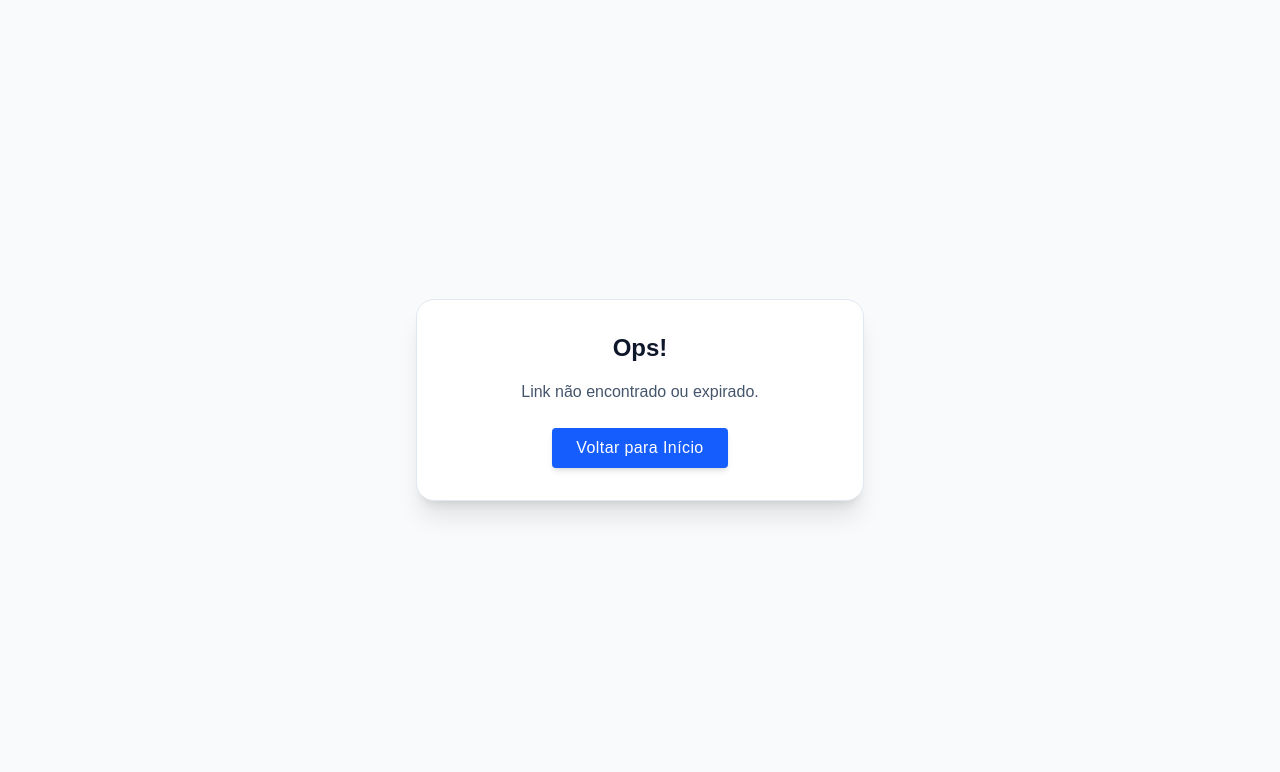
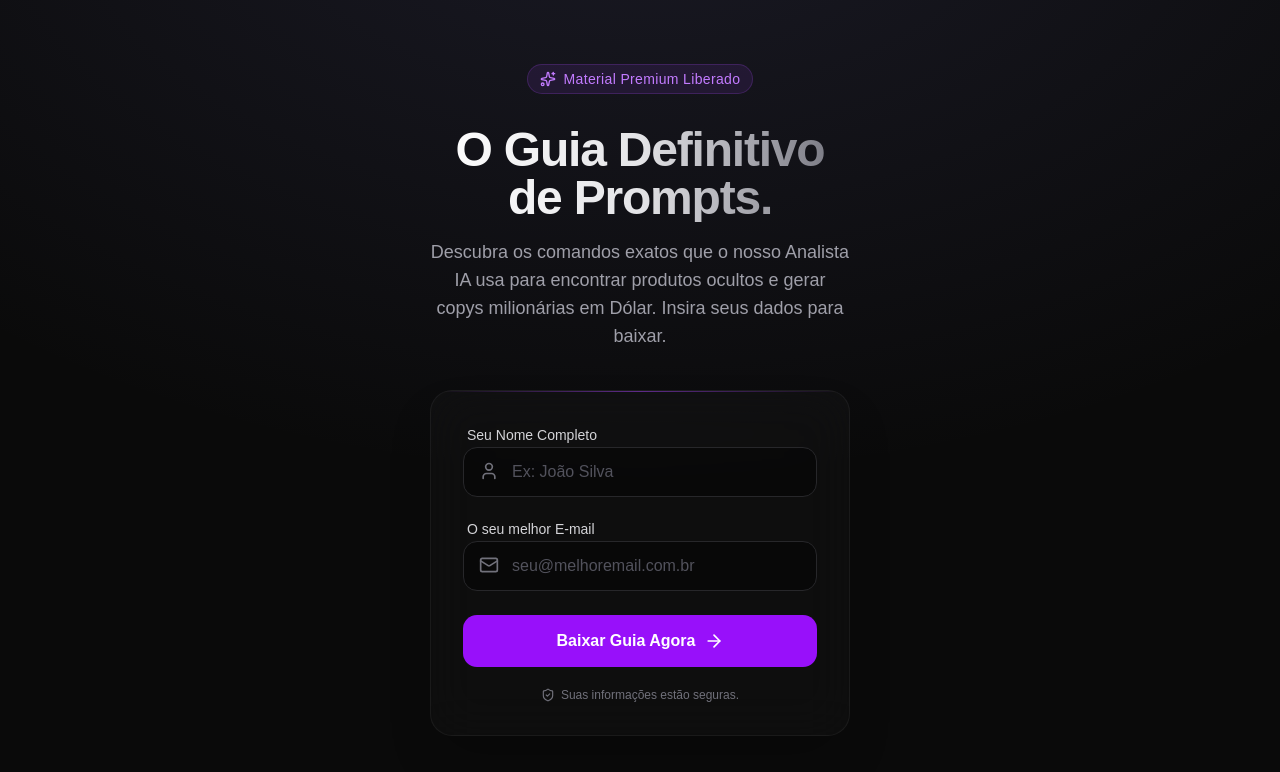
Before and after one commit to LuizChiari/Chiari-E-commerce, a React (Vite) app: page /captura in a window 1280 px wide. Shown: the top 772 px of the page. Built offline with nearby package versions, Linux system fonts and the light colour scheme; no server answers; the database is empty.

Commit message:
feat: Add lead capture page and route
Introduces a new page and route for capturing leads. This page allows users to submit their name and email, with the origin of the lead being dynamically tracked from the URL. Submitted data is stored in the 'leads_v3' table in Supabase.

```diff
--- a/src/App.tsx
+++ b/src/App.tsx
@@ -4,6 +4,7 @@ import RedirectPage from './components/RedirectPage';
 import AdminDashboard from './pages/AdminDashboard';
 import LoginPage from './pages/LoginPage';
 import AnalistaIA from './pages/AnalistaIA';
+import Captura from './pages/Captura';
 import { getSupabase } from './lib/supabase';
 import { Session } from '@supabase/supabase-js';
 import { Loader2, AlertTriangle } from 'lucide-react';
@@ -66,6 +67,9 @@ export default function App() {
         {/* Rota Raiz */}
         <Route path="/" element={<Navigate to="/admin" replace />} />
 
+        {/* Captura de Leads V3 */}
+        <Route path="/captura" element={<Captura />} />
+
         {/* Dynamic Catch-all for Slugs */}
         <Route path="/:slug" element={<RedirectPage />} />
       </Routes>
--- /dev/null
+++ b/src/pages/Captura.tsx
@@ -0,0 +1,140 @@
+import React, { useState } from 'react';
+import { useSearchParams } from 'react-router-dom';
+import { getSupabase } from '../lib/supabase';
+import { Toaster, toast } from 'sonner';
+import { ArrowRight, Mail, User, ShieldCheck, Sparkles, Download } from 'lucide-react';
+
+export default function Captura() {
+  const [searchParams] = useSearchParams();
+  const [name, setName] = useState('');
+  const [email, setEmail] = useState('');
+  const [loading, setLoading] = useState(false);
+  const [success, setSuccess] = useState(false);
+
+  // Captura a origem dinâmica via ?origem=anuncio_fb_01 na URL (se não houver, seta "organico-hub")
+  const origin = searchParams.get('origin') || searchParams.get('origem') || 'organico-hub';
+
+  const handleSubmit = async (e: React.FormEvent) => {
+    e.preventDefault();
+    setLoading(true);
+
+    try {
+      const supabase = getSupabase();
+
+      const { error } = await supabase
+        .from('leads_v3')
+        .insert([
+          { name, email, origin }
+        ]);
+
+      if (error) {
+        throw error;
+      }
+
+      setSuccess(true);
+      toast.success('Guia liberado com sucesso!');
+    } catch (err: any) {
+      console.error('Erro na captura:', err);
+      toast.error(err.message || 'Erro inesperado ao cadastrar formulário.');
+    } finally {
+      setLoading(false);
+    }
+  };
+
+  if (success) {
+    return (
+      <div className="min-h-screen bg-[#0A0A0A] bg-[radial-gradient(ellipse_80%_80%_at_50%_-20%,rgba(120,119,198,0.3),rgba(255,255,255,0))] flex flex-col items-center justify-center p-6 text-white font-sans selection:bg-purple-500/30">
+        <div className="max-w-md w-full bg-white/[0.03] border border-white/[0.08] backdrop-blur-md rounded-2xl p-10 text-center shadow-2xl">
+          <div className="w-16 h-16 bg-purple-500/10 text-purple-400 rounded-full flex items-center justify-center mx-auto mb-6 border border-purple-500/20 shadow-[0_0_30px_rgba(168,85,247,0.2)]">
+            <Download className="w-8 h-8" />
+          </div>
+          <h2 className="text-2xl font-bold mb-4 tracking-tight">Tudo Certo, {name.split(' ')[0]}!</h2>
+          <p className="text-zinc-400 mb-6">
+            O seu acesso ao <strong>Guia de Prompts Master</strong> foi liberado e o material completo foi enviado para o seu e-mail.
+          </p>
+          <button className="bg-purple-600 hover:bg-purple-700 text-white font-bold py-3 px-6 rounded-xl transition-colors w-full">
+            Acessar o Guia Agora
+          </button>
+        </div>
+      </div>
+    );
+  }
+
+  return (
+    <div className="min-h-screen bg-[#0A0A0A] bg-[radial-gradient(ellipse_80%_80%_at_50%_-20%,rgba(120,119,198,0.15),rgba(255,255,255,0))] flex flex-col items-center justify-center p-6 text-white font-sans selection:bg-purple-500/30">
+      <Toaster position="top-center" theme="dark" />
+
+      <div className="w-full max-w-[420px]">
+        {/* Badge Premium */}
+        <div className="flex justify-center mb-8 animate-fade-in">
+          <div className="inline-flex items-center gap-2 px-3 py-1 rounded-full bg-purple-500/10 border border-purple-500/20 text-purple-400 text-sm font-medium tracking-wide">
+            <Sparkles className="w-4 h-4" />
+            Material Premium Liberado
+          </div>
+        </div>
+
+        {/* Copy / Titulo */}
+        <div className="text-center mb-10">
+          <h1 className="text-4xl md:text-5xl font-extrabold tracking-tight mb-4 inline-block bg-gradient-to-r from-white via-zinc-200 to-zinc-500 bg-clip-text text-transparent">
+            O Guia Definitivo de Prompts.
+          </h1>
+          <p className="text-zinc-400 text-lg">
+            Descubra os comandos exatos que o nosso Analista IA usa para encontrar produtos ocultos e gerar copys milionárias em Dólar. Insira seus dados para baixar.
+          </p>
+        </div>
+
+        {/* Captura Card */}
+        <div className="bg-white/[0.02] border border-white/[0.05] shadow-2xl backdrop-blur-xl rounded-3xl p-8 relative overflow-hidden">
+          {/* Subtle Glow inside the card */}
+          <div className="absolute top-0 left-1/2 -translate-x-1/2 w-full h-[1px] bg-gradient-to-r from-transparent via-purple-500/50 to-transparent"></div>
+
+          <form onSubmit={handleSubmit} className="space-y-5">
+            <div className="space-y-2">
+              <label className="text-sm font-medium text-zinc-300 ml-1">Seu Nome Completo</label>
+              <div className="relative group">
+                <User className="absolute left-4 top-3.5 w-5 h-5 text-zinc-500 transition-colors group-focus-within:text-zinc-300" />
+                <input
+                  type="text"
+                  required
+                  placeholder="Ex: João Silva"
+                  className="w-full bg-black/40 border border-zinc-800 focus:border-purple-500 text-white placeholder:text-zinc-600 rounded-xl pl-12 pr-4 py-3 outline-none transition-all duration-300"
+                  value={name}
+                  onChange={(e) => setName(e.target.value)}
+                />
+              </div>
+            </div>
+
+            <div className="space-y-2">
+              <label className="text-sm font-medium text-zinc-300 ml-1">O seu melhor E-mail</label>
+              <div className="relative group">
+                <Mail className="absolute left-4 top-3.5 w-5 h-5 text-zinc-500 transition-colors group-focus-within:text-zinc-300" />
+                <input
+                  type="email"
+                  required
+                  placeholder="seu@melhoremail.com.br"
+                  className="w-full bg-black/40 border border-zinc-800 focus:border-purple-500 text-white placeholder:text-zinc-600 rounded-xl pl-12 pr-4 py-3 outline-none transition-all duration-300"
+                  value={email}
+                  onChange={(e) => setEmail(e.target.value)}
+                />
+              </div>
+            </div>
+
+            <button
+              type="submit"
+              disabled={loading}
+              className="group relative w-full bg-purple-600 hover:bg-purple-500 text-white font-semibold rounded-xl py-3.5 px-4 mt-6 flex justify-center items-center gap-2 transition-all duration-300 overflow-hidden disabled:opacity-70 disabled:cursor-not-allowed"
+            >
+              <span className="relative z-10">{loading ? 'Liberando o Guia...' : 'Baixar Guia Agora'}</span>
+              {!loading && (
+                <ArrowRight className="w-5 h-5 relative z-10 group-hover:translate-x-1 transition-transform" />
+              )}
+            </button>
+            <p className="text-center text-xs text-zinc-500 mt-4 flex items-center justify-center gap-1.5">
+              <ShieldCheck className="w-3.5 h-3.5" /> Suas informações estão seguras.
+            </p>
+          </form>
+        </div>
+      </div>
+    </div>
+  );
+}
```
